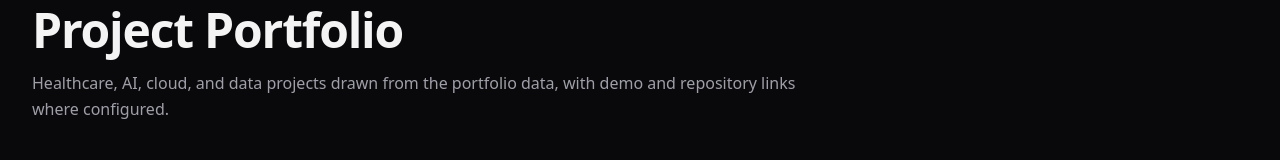
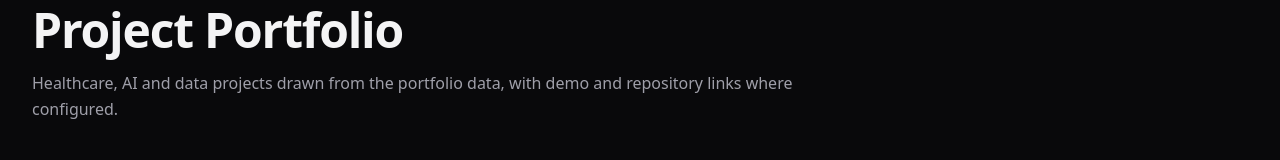
Before and after one commit to muneerdev01/MuneerDev_Frontend, a Next.js app: page /projects in a window 1280 px wide. Shown: the part 153-313 px from the top of the page. Built offline with nearby package versions, Linux system fonts and the light colour scheme; no server answers.

Commit message:
frontend components updated

```diff
--- a/app/projects/page.tsx
+++ b/app/projects/page.tsx
@@ -42,7 +42,7 @@ export default function ProjectsPage() {
             Project Portfolio
           </h1>
           <p className="text-base text-zinc-400 leading-relaxed">
-            Healthcare, AI, cloud, and data projects drawn from the portfolio data, with demo and repository links where configured.
+            Healthcare, AI and data projects drawn from the portfolio data, with demo and repository links where configured.
           </p>
         </div>
 
@@ -54,8 +54,8 @@ export default function ProjectsPage() {
               type="button"
               onClick={() => setSelectedCategory(cat)}
               className={`rounded-xl px-3.5 py-1.5 text-xs font-semibold transition-colors ${selectedCategory === cat
-                  ? 'bg-zinc-800 text-zinc-100 border border-zinc-700'
-                  : 'text-zinc-400 hover:text-zinc-200'
+                ? 'bg-zinc-800 text-zinc-100 border border-zinc-700'
+                : 'text-zinc-400 hover:text-zinc-200'
                 }`}
             >
               {cat === 'ALL' ? 'All Projects' : cat}
```
